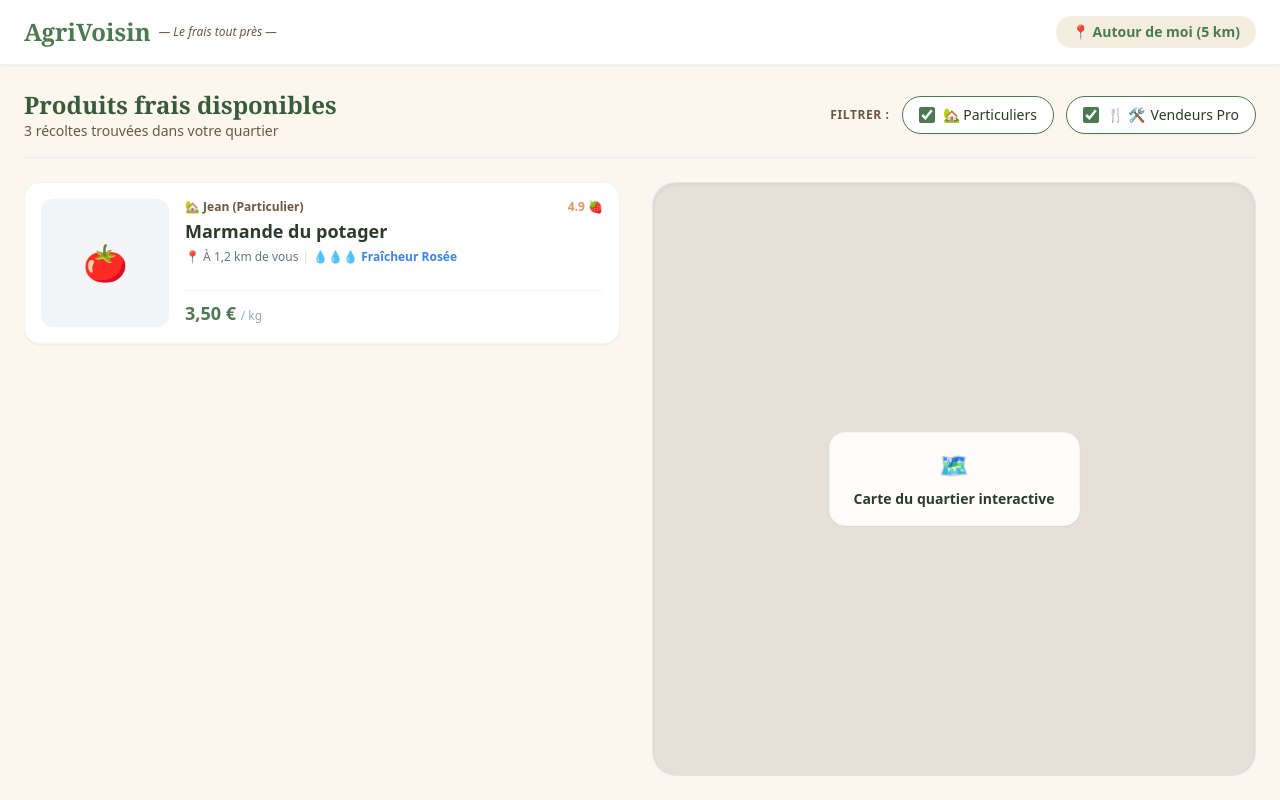
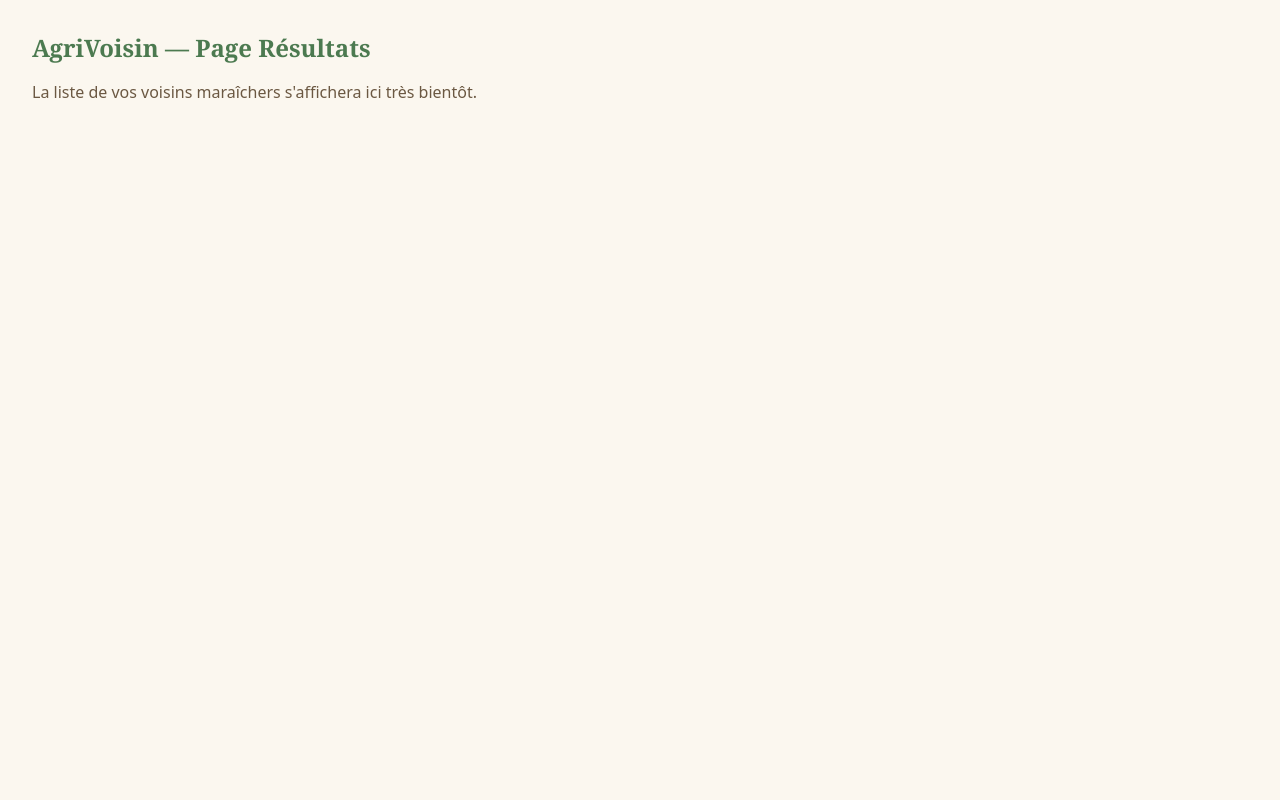
Before and after one commit to nordine2101-design/Agrivoisin, a Next.js app: page /resultats in a window 1280 px wide. Built offline with nearby package versions, Linux system fonts and the light colour scheme.

Commit message:
Update page.tsx

```diff
--- a/src/app/resultats/page.tsx
+++ b/src/app/resultats/page.tsx
@@ -1,70 +1,10 @@
-
 import React from 'react';
 
 export default function ResultatsPage() {
   return (
-    <div className="min-h-screen bg-[#FBF7EF] text-[#2E3A2A] font-sans flex flex-col">
-      <header className="w-full py-4 border-b border-gray-200/50 bg-white px-6 flex justify-between items-center shadow-sm">
-        <div className="flex items-center gap-2">
-          <span className="font-serif text-2xl font-bold text-[#4C7A50]">AgriVoisin</span>
-          <span className="text-xs italic text-[#6B5842] hidden sm:inline">— Le frais tout près —</span>
-        </div>
-        <div className="text-sm font-semibold text-[#4C7A50] bg-[#F3EDE0] px-4 py-1.5 rounded-full">
-          📍 Autour de moi (5 km)
-        </div>
-      </header>
-      <main className="flex-grow flex flex-col max-w-7xl w-full mx-auto p-4 md:p-6 gap-6">
-        <div className="flex flex-col sm:flex-row sm:items-center justify-between gap-4 border-b border-gray-200/60 pb-4">
-          <div>
-            <h1 className="text-xl md:text-2xl font-bold text-[#385C3B] font-serif">Produits frais disponibles</h1>
-            <p className="text-xs md:text-sm text-[#6B5842]">3 récoltes trouvées dans votre quartier</p>
-          </div>
-          <div className="flex items-center gap-3">
-            <span className="text-xs font-bold uppercase tracking-wider text-[#6B5842]">Filtrer :</span>
-            <label className="flex items-center gap-2 bg-white border border-[#4C7A50] px-4 py-2 rounded-full cursor-pointer shadow-sm hover:bg-[#F3EDE0] transition-colors select-none text-sm font-medium">
-              <input type="checkbox" defaultChecked className="w-4 h-4 accent-[#4C7A50]" />
-              <span>🏡 Particuliers</span>
-            </label>
-            <label className="flex items-center gap-2 bg-white border border-[#4C7A50] px-4 py-2 rounded-full cursor-pointer shadow-sm hover:bg-[#F3EDE0] transition-colors select-none text-sm font-medium">
-              <input type="checkbox" defaultChecked className="w-4 h-4 accent-[#4C7A50]" />
-              <span className="flex items-center gap-1.5">
-                <span>🍴 🛠️</span>
-                <span>Vendeurs Pro</span>
-              </span>
-            </label>
-          </div>
-        </div>
-        <div className="flex-grow flex flex-col lg:flex-row gap-6 h-[calc(100vh-220px)] min-h-[500px]">
-          <div className="w-full lg:w-1/2 flex flex-col gap-4 overflow-y-auto pr-0 lg:pr-2">
-            <div className="bg-white border border-gray-100 rounded-2xl p-4 shadow-sm hover:shadow-md transition-all flex gap-4 relative">
-              <div className="w-28 h-28 md:w-32 md:h-32 bg-gray-100 rounded-xl flex-shrink-0 flex items-center justify-center text-4xl">🍅</div>
-              <div className="flex flex-col justify-between flex-grow">
-                <div>
-                  <div className="flex items-center justify-between">
-                    <span className="text-xs font-semibold text-[#6B5842]">🏡 Jean (Particulier)</span>
-                    <span className="text-xs font-bold text-[#E8935C] flex items-center">4.9 🍓</span>
-                  </div>
-                  <h3 className="text-lg font-bold text-[#2E3A2A] mt-0.5">Marmande du potager</h3>
-                  <div className="text-xs font-medium text-gray-500 mt-1 flex items-center gap-1">
-                    <span>📍 À 1,2 km de vous</span>
-                    <span className="text-gray-300">|</span>
-                    <span className="text-blue-500 font-semibold">💧💧💧 Fraîcheur Rosée</span>
-                  </div>
-                </div>
-                <div className="flex items-center justify-between border-t border-gray-100 pt-2 mt-2">
-                  <span className="text-lg font-extrabold text-[#4C7A50]">3,50 € <span className="text-xs font-normal text-gray-400">/ kg</span></span>
-                </div>
-              </div>
-            </div>
-          </div>
-          <div className="hidden lg:flex w-1/2 bg-[#E5E0D8] rounded-3xl border border-gray-200/70 relative items-center justify-center overflow-hidden shadow-inner">
-            <div className="bg-white/90 backdrop-blur-sm px-6 py-4 rounded-2xl shadow-sm text-center max-w-sm border border-gray-100 z-10">
-              <span className="text-2xl">🗺️</span>
-              <h4 className="font-bold text-sm text-[#2E3A2A] mt-2">Carte du quartier interactive</h4>
-            </div>
-          </div>
-        </div>
-      </main>
+    <div className="min-h-screen bg-[#FBF7EF] text-[#2E3A2A] p-8">
+      <h1 className="text-2xl font-bold font-serif text-[#4C7A50]">AgriVoisin — Page Résultats</h1>
+      <p className="mt-4 text-[#6B5842]">La liste de vos voisins maraîchers s'affichera ici très bientôt.</p>
     </div>
   );
 }
```
